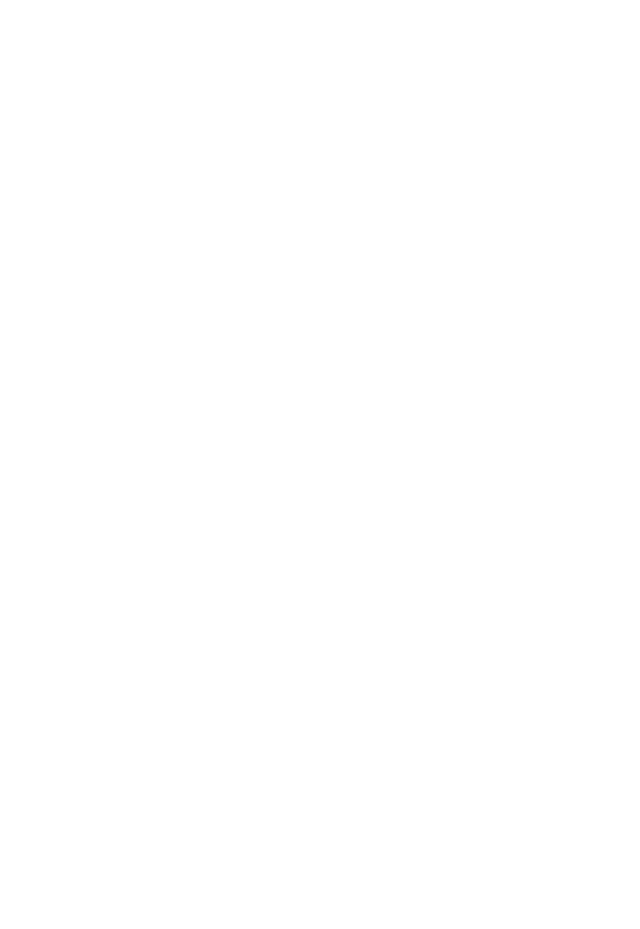
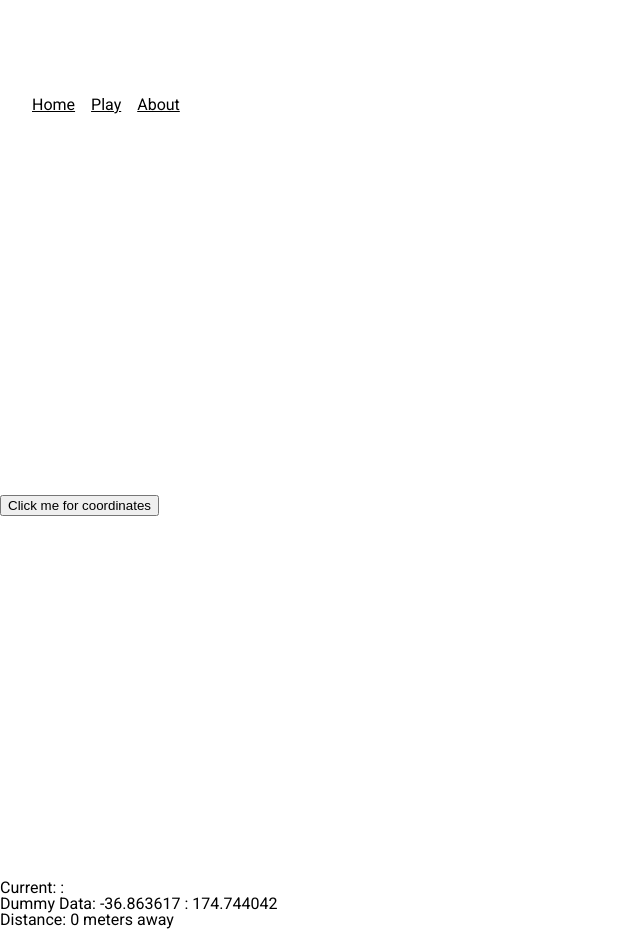
Before and after one commit to EugeneRaynerNZ/freejoas, a React (Create React App) app in the folder freejoas-app/: page / in a window 1280 px wide. Shown: the part 720-1649 px from the top of the page, without its empty margins (0-640 px from the left). Before the commit the page ends 800 px from the top, so only its background shows below. Built offline with nearby package versions, Linux system fonts and the light colour scheme.

Commit message:
current position and distance created.

```diff
--- a/freejoas-app/package.json
+++ b/freejoas-app/package.json
@@ -8,6 +8,7 @@
     "@testing-library/user-event": "^13.5.0",
     "react": "^18.2.0",
     "react-dom": "^18.2.0",
+    "react-geolocated": "^4.1.2",
     "react-scripts": "5.0.1",
     "web-vitals": "^2.1.4"
   },
--- a/freejoas-app/src/App.js
+++ b/freejoas-app/src/App.js
@@ -1,16 +1,12 @@
 import image from './freejoas-image.png';
+import Main from './pages/Main';
+import Navigation from './Navigation';
 import './App.css';
 
 function App() {
   return (
     <>
-      <header>
-        <nav>
-          <li><a href="#">Home</a></li>
-          <li><a href="#">Play</a></li>
-          <li><a href="#">About</a></li>
-        </nav>
-      </header>
+      <Navigation />
 
       <main>
         <div>
@@ -23,6 +19,8 @@
         </div>
       </main>
 
+      <Main />
+
     </>
   );
 }
--- /dev/null
+++ b/freejoas-app/src/Navigation.js
@@ -0,0 +1,15 @@
+import './App.css';
+
+function Navigation() {
+  return (
+    <header>
+        <nav>
+            <li><a href="#">Home</a></li>
+            <li><a href="#">Play</a></li>
+            <li><a href="#">About</a></li>
+        </nav>
+    </header>
+  );
+}
+
+export default Navigation;
--- /dev/null
+++ b/freejoas-app/src/pages/Main.js
@@ -0,0 +1,79 @@
+import Navigation from '../Navigation';
+import { useState } from 'react';
+import '../App.css';
+
+function Main() {
+
+    const stableCoordinates = {lat: -36.863617, lng: 174.744042}
+    const [coordinates, setCoordinates] = useState('Taylor');
+    const [distance, getDistance] = useState(0);
+
+    function getLocation() {
+        if (navigator.geolocation) {
+            navigator.geolocation.getCurrentPosition(
+              (position) => {
+                const pos = {
+                  lat: position.coords.latitude,
+                  lng: position.coords.longitude,
+                };
+
+                setCoordinates(pos)
+
+                getDistance(distanceInKmBetweenEarthCoordinates(
+                    stableCoordinates.lat,
+                    stableCoordinates.lng,
+                    coordinates.lat,
+                    coordinates.lng
+                ))
+              },
+              (e) => {
+                console.log(e)
+              }
+            );
+          } else {
+            console.log('fail 2')
+          }
+    }
+
+    function degreesToRadians(degrees) {
+        return degrees * Math.PI / 180;
+    }
+
+    function distanceInKmBetweenEarthCoordinates(lat1, lon1, lat2, lon2) {
+        var earthRadiusKm = 6371;
+
+        var dLat = degreesToRadians(lat2-lat1);
+        var dLon = degreesToRadians(lon2-lon1);
+
+        lat1 = degreesToRadians(lat1);
+        lat2 = degreesToRadians(lat2);
+
+        var a = Math.sin(dLat/2) * Math.sin(dLat/2) +
+                Math.sin(dLon/2) * Math.sin(dLon/2) * Math.cos(lat1) * Math.cos(lat2);
+        var c = 2 * Math.atan2(Math.sqrt(a), Math.sqrt(1-a));
+        return earthRadiusKm * c;
+    }
+
+
+
+    return (
+    <>
+        <Navigation />
+
+        <main>
+        <button id="demo" onClick={getLocation}>Click me for coordinates</button>
+
+        </main>
+
+        <section>
+            <div>Current: {coordinates.lat} : {coordinates.lng}</div>
+            <div>Dummy Data: {stableCoordinates.lat} : {stableCoordinates.lng}</div>
+
+            <div>Distance: {Math.floor(distance * 1000)} meters away</div>
+        </section>
+
+    </>
+    );
+}
+
+export default Main;
```
Also changed, not shown: freejoas-app/src/pages/Home.js (added), 1 other file (tests, documents, lock files or other folders).
